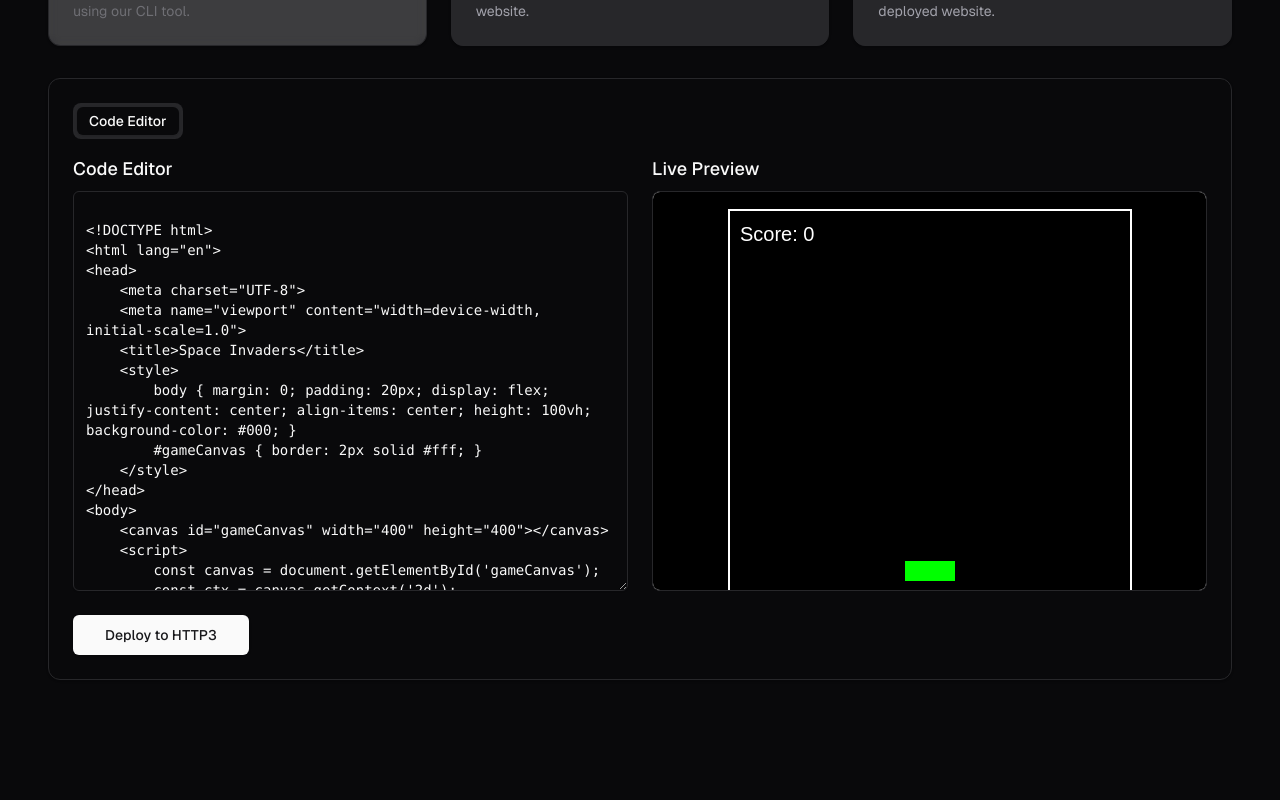
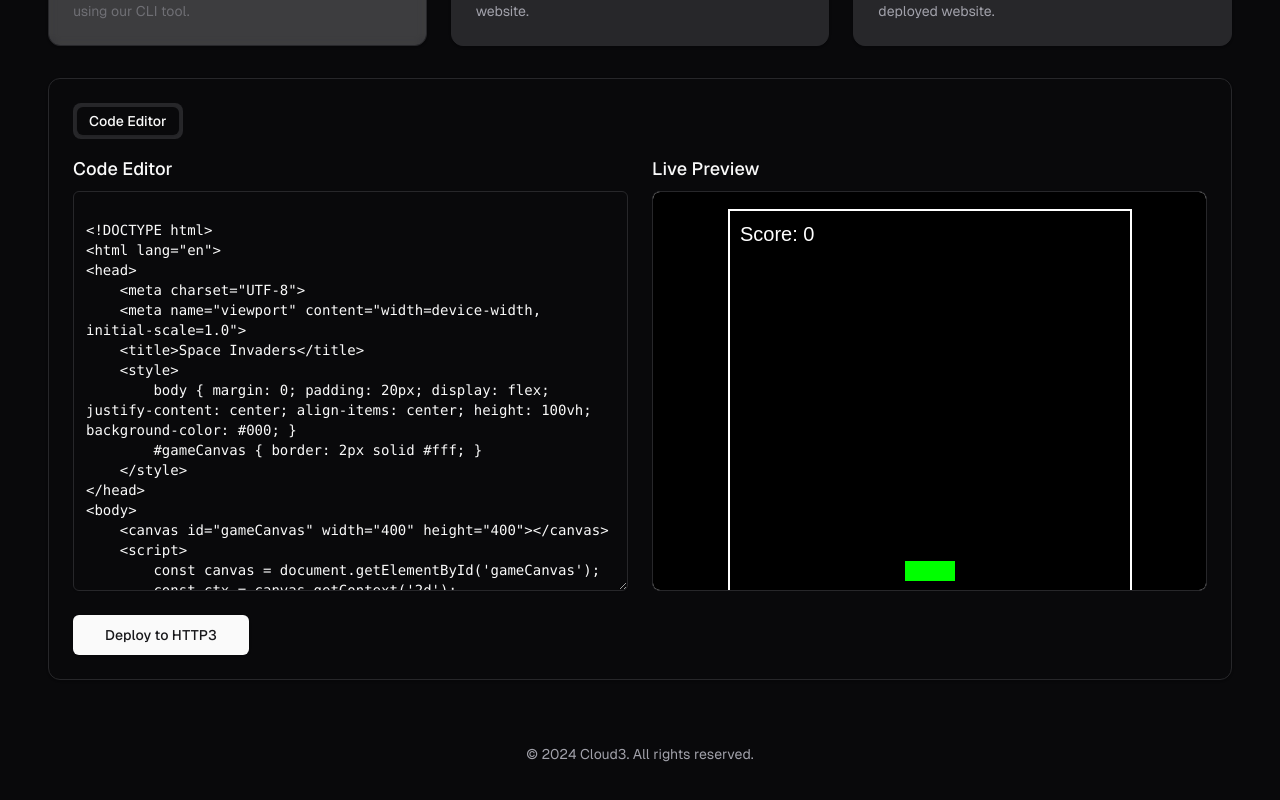
Before and after one commit to SakpalAmit27/cloud3, a Next.js app: page / in a window 1280 px wide. Shown: the part 1294-2094 px from the top of the page. Before the commit the page ends 2070 px from the top, so only its background shows below. Built offline with nearby package versions, Linux system fonts and the light colour scheme.

Commit message:
added our footer

```diff
--- a/app/page.tsx
+++ b/app/page.tsx
@@ -100,6 +100,10 @@ export default function Home() {
        </main>
 
        <DeveloperTools/>
+
+       <footer className="mt-16 text-center text-sm text-muted-foreground">
+          <p>&copy; 2024 Cloud3. All rights reserved.</p>
+        </footer>
       </div>
      </ThemeProvider>
   );
```
